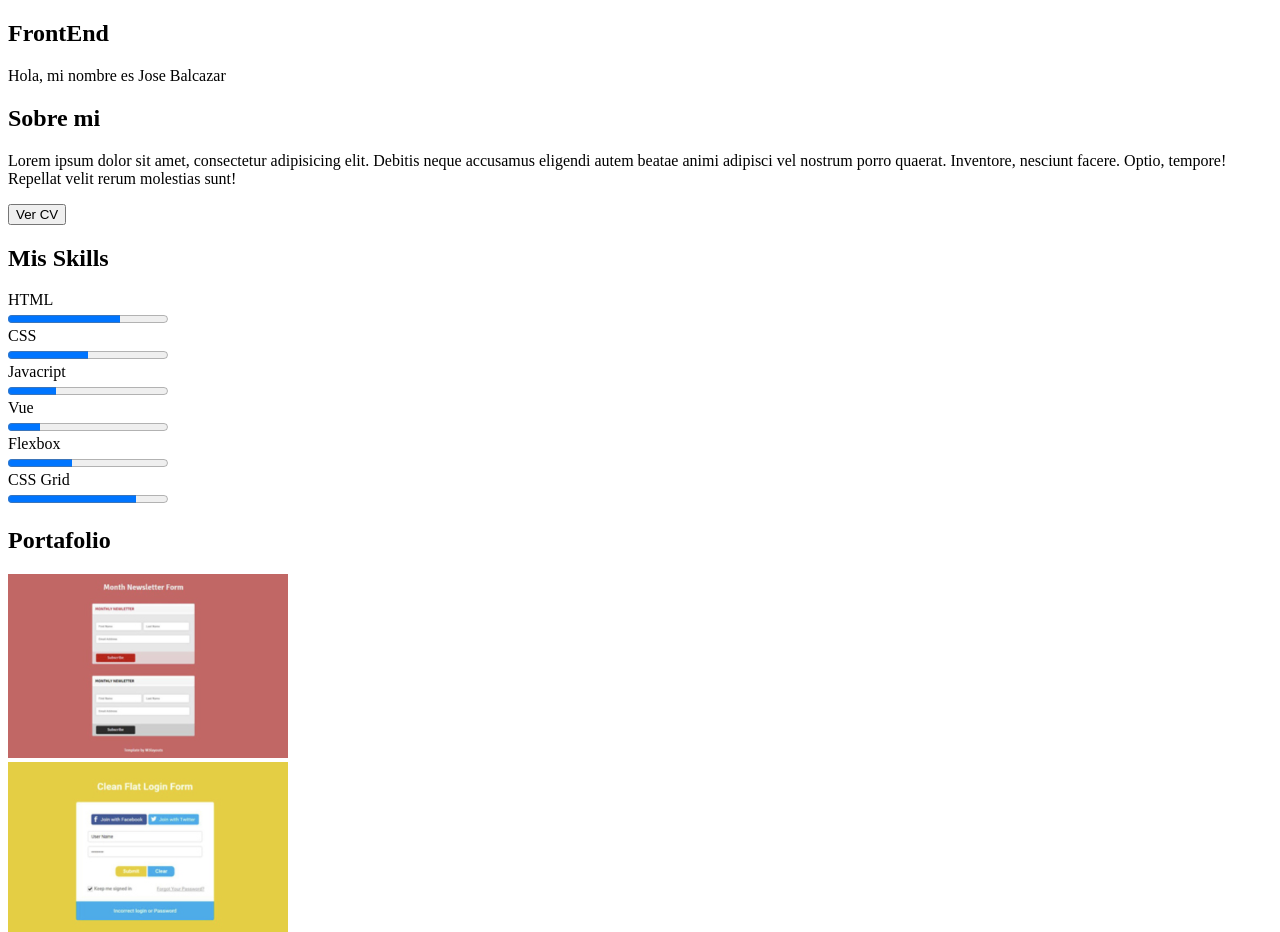
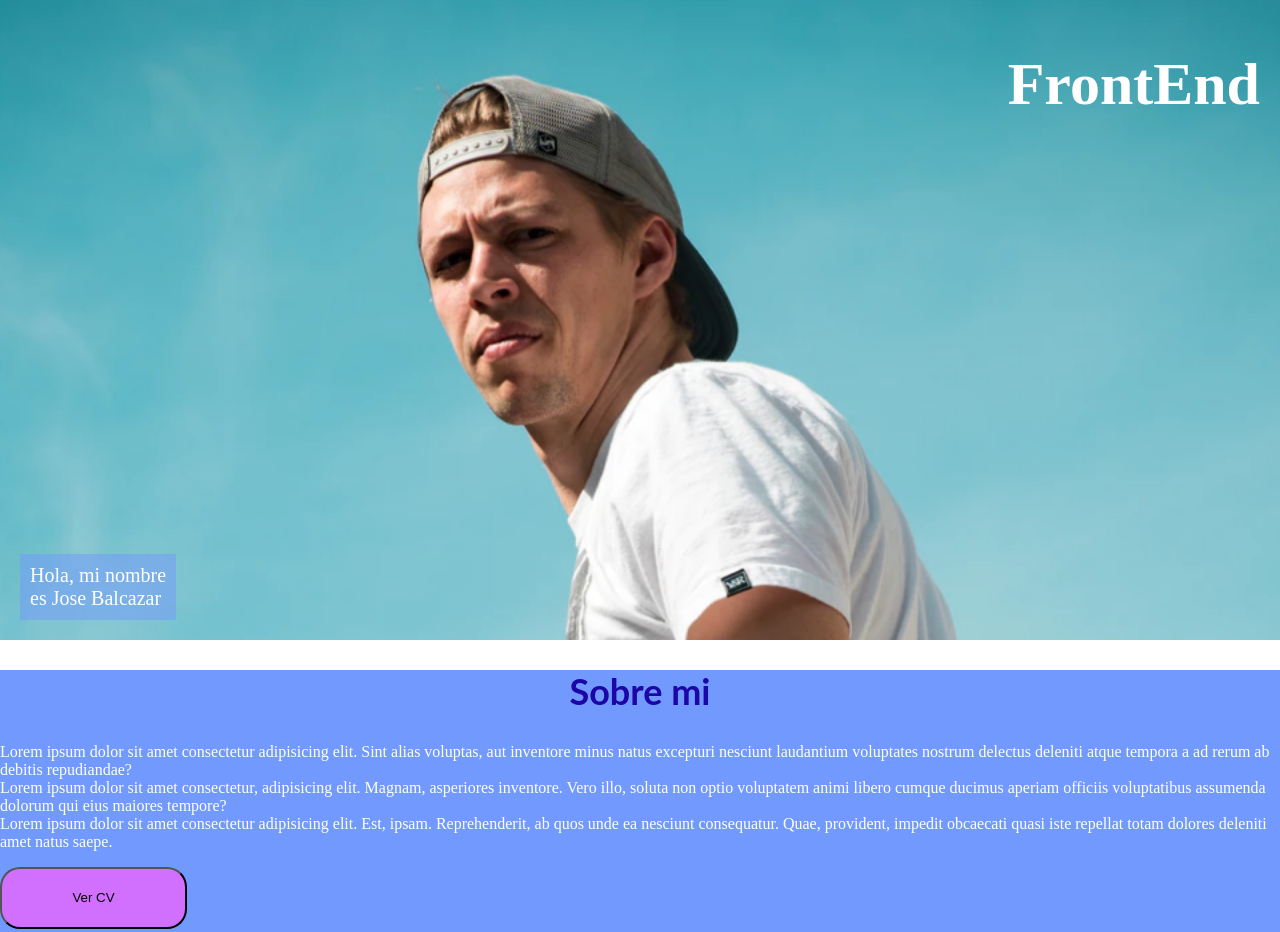
Before and after one commit to JosBalcazar/hackaton2, a plain HTML site: page index.html in a window 1280 px wide. Shown: the top 932 px of the page. Drawn offline with Linux system fonts and the light colour scheme.

Commit message:
Maquetacion CSS

```diff
--- a/index.html
+++ b/index.html
@@ -4,30 +4,42 @@
     <meta charset="UTF-8" />
     <meta name="viewport" content="width=device-width, initial-scale=1.0" />
     <title>Document</title>
+    <link rel="stylesheet" href="/style.css" />
   </head>
   <body>
     <!-- Bloque 1: Hero -->
-    <section>
-      <h1>FrontEnd</h1>
+    <section class="secc-1">
+      <h1 class="hero-title">FrontEnd</h1>
       <!-- Puede ser un h2 o div tambien -->
-      <p>Hola, mi nombre es Jose Balcazar</p>
+      <p class="hero-text">
+        Hola, mi nombre<br />
+        es Jose Balcazar
+      </p>
     </section>
 
     <!-- Bloque 2: Sobre Mi -->
-    <section>
-      <h2>Sobre mi</h2>
-      <p>
-        Lorem ipsum dolor sit amet, consectetur adipisicing elit. Debitis neque
-        accusamus eligendi autem beatae animi adipisci vel nostrum porro
-        quaerat. Inventore, nesciunt facere. Optio, tempore! Repellat velit
-        rerum molestias sunt!
+    <section class="secc-2">
+      <h2 class="sobre-Tit">Sobre mi</h2>
+      <p class="parr-sobreMi">
+        Lorem ipsum dolor sit amet consectetur adipisicing elit. Sint alias
+        voluptas, aut inventore minus natus excepturi nesciunt laudantium
+        voluptates nostrum delectus deleniti atque tempora a ad rerum ab debitis
+        repudiandae? <br />
+        Lorem ipsum dolor sit amet consectetur, adipisicing elit. Magnam,
+        asperiores inventore. Vero illo, soluta non optio voluptatem animi
+        libero cumque ducimus aperiam officiis voluptatibus assumenda dolorum
+        qui eius maiores tempore? <br />
+        Lorem ipsum dolor sit amet consectetur adipisicing elit. Est, ipsam.
+        Reprehenderit, ab quos unde ea nesciunt consequatur. Quae, provident,
+        impedit obcaecati quasi iste repellat totam dolores deleniti amet natus
+        saepe. <br />
       </p>
       <!-- <input type="button" value="Ver CV"> -->
-      <button>Ver CV</button>
+      <button class="bt1">Ver CV</button>
     </section>
 
     <!-- Bloque 3: Mis Skills -->
-    <section>
+    <section class="secc-3">
       <h2>Mis Skills</h2>
       <div class="wrapper-mis-skills">
         <!-- Elemento 1 -->
@@ -69,32 +81,37 @@
     </section>
 
     <!-- Bloque 4: Portafolio -->
-    <section>
+    <section class="porta">
       <h2>Portafolio</h2>
-      <section><img src="/P1.png" alt="" /></section>
-      <section><img src="/P2.png" alt=""></section>
-      <section><img src="/P3.png" alt=""></section>
-      <section><img src="/P4.png" alt=""></section>
-      <section><img src="/P5.png" alt=""></section>
-      <section><img src="/P6.png" alt=""></section>
-      <section><img src="/P7.png" alt=""></section>
-      <section><img src="/P8.png" alt=""></section>
+      <img src="/P1.png" alt="" />
+      <img src="/P2.png" alt="" />
+      <img src="/P3.png" alt="" />
+      <img src="/P4.png" alt="" />
+      <img src="/P5.png" alt="" />
+      <img src="/P6.png" alt="" />
+      <img src="/P7.png" alt="" />
+      <img src="/P8.png" alt="" />
     </section>
 
     <!-- Bloque 5: Clientes -->
-    <section>
+    <section class="cli">
       <h2>Clientes</h2>
-      <section><img src="/ferme.png" alt=""></section>
-      <section><img src="/dotmatics.png" alt=""></section>
-      <section><img src="/ferme.png" alt=""></section>
-      <section><img src="/aliance.png" alt=""></section>
+      <img src="/ferme.png" alt="" />
+      <img src="/dotmatics.png" alt="" />
+      <img src="/ferme.png" alt="" />
+      <img src="/aliance.png" alt="" />
     </section>
-
 
     <!-- Bloque 6: Contacto -->
     <section>
-
-
+      <form action="">
+        <input type="text" name="Nombre" placeholder="Nombre" />
+        <input type="text" name="Apellido" placeholder="Apellido" /><br />
+        <input type="email" name="Email" placeholder="Enail" />
+        <input type="tel" name="Telefono" placeholder="Telefono" /><br />
+        <textarea name="" id="" cols="30" rows="10"></textarea>
+        <button>Enviar</button>
+      </form>
     </section>
   </body>
 </html>
--- /dev/null
+++ b/style.css
@@ -0,0 +1,102 @@
+/* Reglas de reseteo */
+/* alternativa: */
+/* *{
+    margin: 0;
+} */
+
+body {
+  margin: 0;
+}
+
+.secc-1 {
+  color: azul;
+  background-image: url("/Main.png");
+  background-position: center;
+  background-size: cover;
+  /* height: 80vh; */
+  height: 80vw;
+  position: relative;
+
+  /* width: 960px; */
+  /* height: 525px; */
+
+  height: clamp(200px, 80vw, 80vh);
+}
+
+.hero-title {
+  position: absolute;
+  top: 0;
+  right: 0;
+  color: white;
+  font-size: 60px;
+  margin-right: 20px;
+}
+
+.hero-text {
+  position: absolute;
+  bottom: 0;
+  left: 0;
+
+  background: #7299fe80;
+
+  padding: 10px;
+  color: white;
+  margin-left: 20px;
+  font-size: 20px;
+}
+
+progress::-webkit-progress-bar {
+  border-radius: 10em;
+  background: rgb(217, 217, 217);
+}
+
+progress::-webkit-progress-value {
+  border-radius: 10em;
+  background: purple;
+}
+
+.porta img {
+  width: 200px;
+}
+
+.cli img {
+  width: 100px;
+}
+
+.secc-2 {
+  background: #7299fe;
+
+  /* width: 960px;
+  height: 424px;
+  top: 525px; */
+
+  height: clamp(70px, 80vw, 50vh);
+}
+
+.sobre-Tit {
+  color: #1d06a7;
+  font-family: Lato;
+  font-size: 36px;
+  font-weight: 700;
+  line-height: 43px;
+  letter-spacing: 0em;
+  text-align: center;
+}
+
+.bt1 {
+  background: #d16fff;
+  width: 187px;
+  height: 62px;
+  top: 811px;
+  left: 38px;
+  border-radius: 20px;
+}
+
+.parr-sobreMi {
+  color: white;
+}
+
+.secc-3 {
+  background: #9022ff;
+  height: clamp(70px, 80vw, 50vh);
+}
```
Also changed, not shown: Gato.png (added), Main.png (added), hero.jpg (added), imagen01.png (added).
